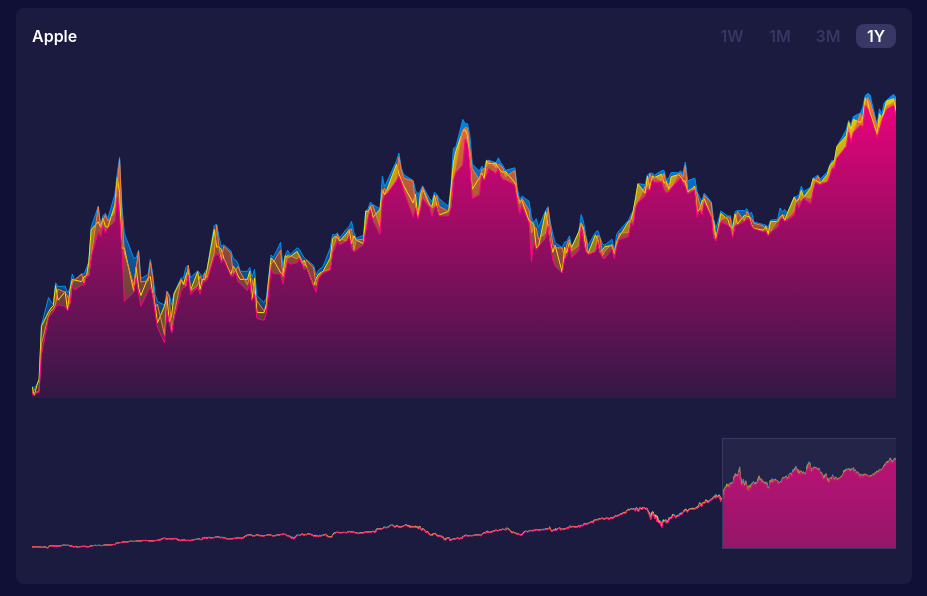
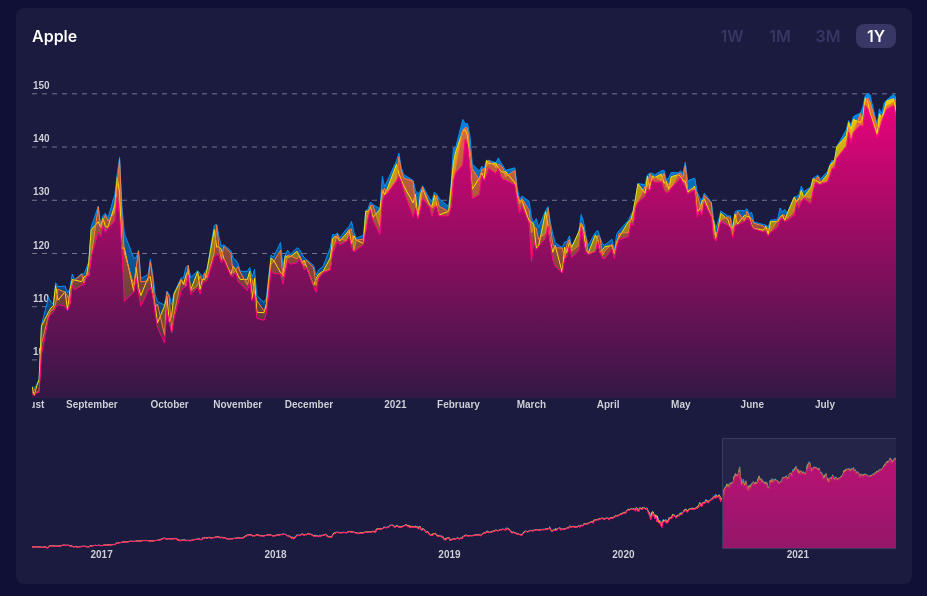
Before and after one commit to rowlandwilliams/stock-chart, a React (Create React App) app: page / in a window 1280 px wide. Shown: the top 596 px of the page, without its empty margins (176-1103 px from the left). Built offline with nearby package versions, Linux system fonts and the light colour scheme.

Commit message:
add opacity change via d3

```diff
--- a/src/components/StockChart/StockChart.tsx
+++ b/src/components/StockChart/StockChart.tsx
@@ -11,8 +11,6 @@
 }
 
 export const StockChart = ({ companyName }: Props) => {
-  const [chartIsHovered, setChartIsHovered] = useState(false);
-
   // define company data based on provided company name
   const stockData = companyStockData[companyName].map((stockObj) => ({
     ...stockObj,
@@ -31,8 +29,7 @@
   return (
     <div
       className="block mx-auto max-w-4xl p-4 mb-2 text-white font-semibold bg-chart_background rounded-lg"
-      onMouseEnter={() => setChartIsHovered(true)}
-      onMouseLeave={() => setChartIsHovered(false)}
+      id="chart-container"
     >
       <div className="flex justify-between">
         <div>{capitalizeString(companyName)}</div>
@@ -45,7 +42,6 @@
         stockData={stockData}
         activeTimeLabelObject={activeTimeLabelObject}
         companyName={companyName}
-        chartIsHovered={chartIsHovered}
       />
     </div>
   );
--- a/src/components/StockChart/StockChartSvg/StockChartSvg.tsx
+++ b/src/components/StockChart/StockChartSvg/StockChartSvg.tsx
@@ -17,7 +17,6 @@
   bottomChartHeight,
   chartBackgroudColor,
 } from "./utils/chart-utils";
-import classNames from "classnames";
 import { LinearGradient } from "./LinearGradient/LinearGradient";
 import { axisBottom, axisLeft, line, scaleLinear, select, selectAll } from "d3";
 import { drawTopChart } from "./utils/drawChart/drawTopChart/drawTopChart";
@@ -27,14 +26,12 @@
   stockData: StockData[];
   activeTimeLabelObject: TimeLabel;
   companyName: string;
-  chartIsHovered: boolean;
 }
 
 export const StockChartSvg = ({
   stockData,
   activeTimeLabelObject,
   companyName,
-  chartIsHovered,
 }: Props) => {
   // define ref for parent container
   const parentRef = useRef<HTMLInputElement>(null);
@@ -48,6 +45,8 @@
 
   const fullDatesDomain = getFullDatesDomain(stockData);
   const fullStocksDomain = getFullStockDomain(stockData);
+
+  // determine latest date
 
   //on page load set svg height
   useEffect(() => {
@@ -91,6 +90,14 @@
       `#area-${companyName}`
     );
 
+    select("#chart-container")
+      .on("mouseover", () =>
+        selectAll(".tick").transition().duration(500).attr("opacity", 0.8)
+      )
+      .on("mouseleave", () =>
+        selectAll(".tick").transition().duration(500).attr("opacity", 0)
+      );
+
     // determine latest date
     const latestDate = stockData.slice(-1)[0].date;
 
@@ -100,6 +107,8 @@
       latestDate,
       activeTimeLabelObject
     );
+
+    // setVisibleDatesDomain(activeDatesDomain);
 
     // calculate stocks domain for y axis scaling
     const activeStocksDomain = getActiveMinMaxStock(
@@ -115,8 +124,6 @@
     // define x axis
     const xAxis = axisBottom(x).tickSize(0);
     const yAxis = axisLeft(y).tickSize(-width).ticks(5);
-
-    // getAxisLabels(activeTimeLabelObject, xAxis);
 
     // draw lines
     drawTopChart(
@@ -158,16 +165,8 @@
     );
   });
 
-  const getClassFromChartHover = (controlLineOpacityOnHover: boolean = false) =>
-    classNames("text-white text-opacity-50 transition duration-150", {
-      "opacity-1":
-        chartIsHovered || (controlLineOpacityOnHover && !chartIsHovered),
-      "opacity-80": chartIsHovered && controlLineOpacityOnHover,
-      "opacity-0": !chartIsHovered && !controlLineOpacityOnHover,
-    });
-
   return (
-    <div className="w-full" ref={parentRef} id="chart-container">
+    <div className="w-full" ref={parentRef}>
       <svg
         width="100%"
         height={svgHeight}
@@ -199,23 +198,11 @@
           height={topChartHeight}
           transform={`translate(0,${margin})`}
         >
-          <g
-            id={`x-axis-${companyName}`}
-            className={getClassFromChartHover()}
-          ></g>
-          <g
-            id={`y-axis-${companyName}`}
-            className={getClassFromChartHover()}
-          ></g>
-          <g
-            id={`area-${companyName}`}
-            className={getClassFromChartHover(true)}
-          ></g>
-          <g
-            id={`lines-${companyName}`}
-            className={getClassFromChartHover(true)}
-          ></g>
-          <g id={`focus-${companyName}`} className={getClassFromChartHover()}>
+          <g id={`x-axis-${companyName}`} className="opacity-80"></g>
+          <g id={`y-axis-${companyName}`} className="opacity-80"></g>
+          <g id={`area-${companyName}`}></g>
+          <g id={`lines-${companyName}`}></g>
+          <g id={`focus-${companyName}`}>
             <line></line>
             <rect></rect>
           </g>
@@ -229,14 +216,10 @@
             height={bottomChartHeight}
             fill={chartBackgroudColor}
           ></rect>
-          <g
-            id={`x-axis-${companyName}`}
-            className={getClassFromChartHover()}
-          ></g>
-          <g id={`y-axis-${companyName}`}></g>
+          <g id={`x-axis-${companyName}`} className="opacity-80"></g>
+          <g id={`y-axis-${companyName}`} className="opacity-80"></g>
           <g id={`area-${companyName}`} clipPath="url(#area-crop-left)"></g>
           <g id={`lines-${companyName}`}></g>
-
           <g id={`brush-${companyName}`}></g>
         </g>
       </svg>
--- a/src/components/StockChart/StockChartSvg/utils/drawChart/common-utils.ts
+++ b/src/components/StockChart/StockChartSvg/utils/drawChart/common-utils.ts
@@ -68,7 +68,7 @@
     .attr("transform", `translate(0, ${topChartHeight - margin})`)
     .transition()
     .duration(800)
-    .call(xAxisTop.ticks(5))
+    .call(xAxisTop)
     .attr("text-anchor", "end");
 
   yAxisGroupTop
--- a/src/components/StockChart/StockChartSvg/utils/drawChart/drawBottomChart/updateTopChart/updateTopChart.ts
+++ b/src/components/StockChart/StockChartSvg/utils/drawChart/drawBottomChart/updateTopChart/updateTopChart.ts
@@ -30,6 +30,7 @@
   svgWidth: number,
   areaGroupTop: d3.Selection<SVGSVGElement, unknown, HTMLElement, any>,
   offsetLeft: number
+  // setVisibleDatesDomain:
 ) => {
   // get extent of brush selection
   const selection = { event };
--- a/src/components/StockChart/StockChartSvg/utils/drawChart/drawTopChart/drawTopChart.ts
+++ b/src/components/StockChart/StockChartSvg/utils/drawChart/drawTopChart/drawTopChart.ts
@@ -1,4 +1,5 @@
 import * as d3 from "d3";
+import { select } from "d3";
 import { ConvertedData } from "../../../../../../types";
 import { mousemove, topChartHeight } from "../../chart-utils";
 import {
@@ -70,7 +71,6 @@
   // add focus lines and tooltip
   addFocusLineCirclesAndText(focusLine, focusCircles, convertedData, focusText);
 
-  // define top chart interaction
   topChartGroup
     .on("mouseenter", () => {
       focusGroup.attr("stroke-opacity", 1).attr("opacity", 1);
```
